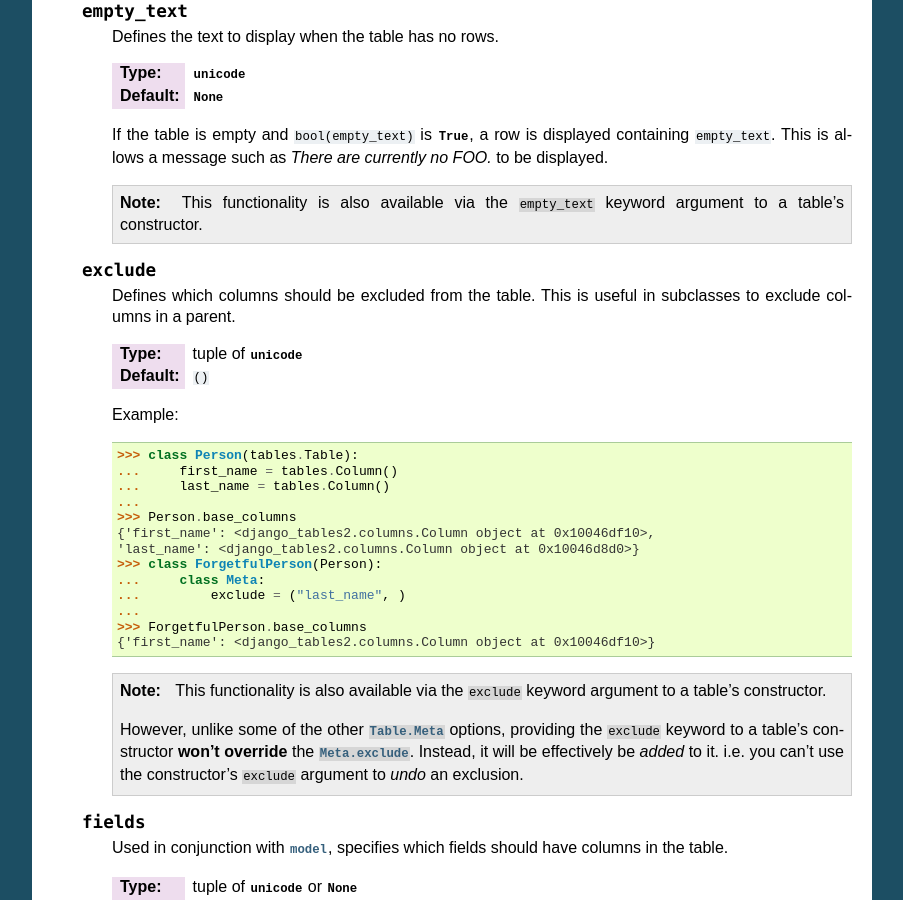
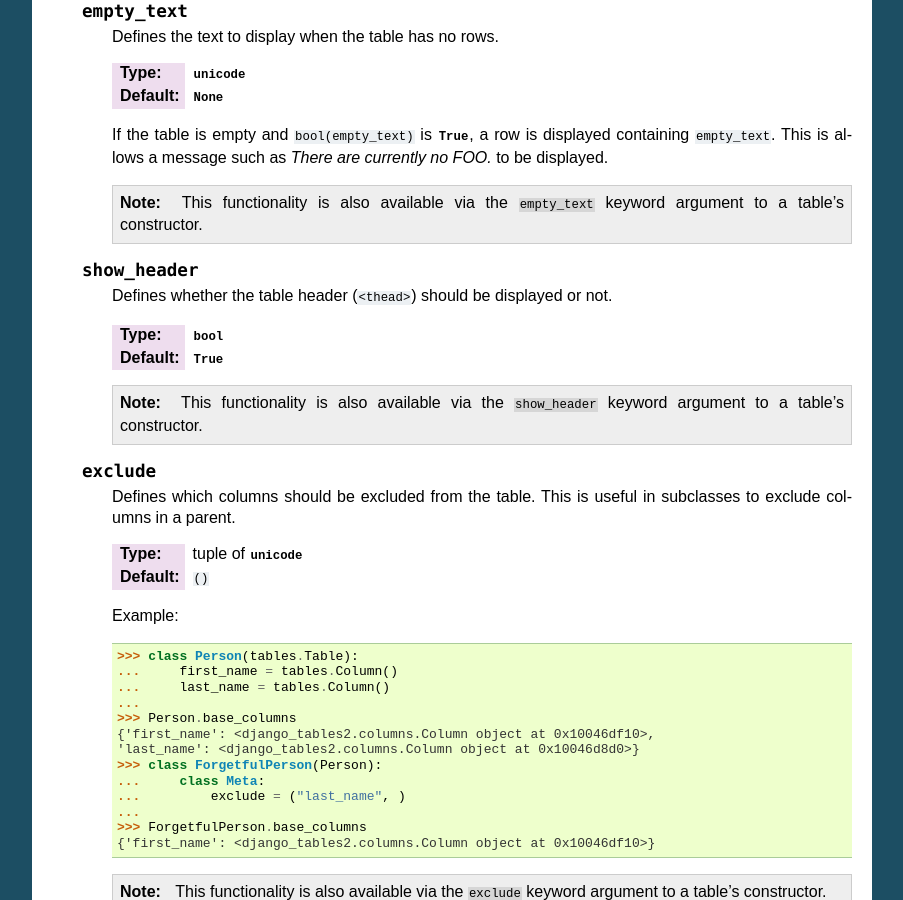
Before and after one commit to jieter/django-tables2, a Sphinx documentation site: the page built from docs/pages/api-reference.rst, in a window 1280 px wide and 900 px high, scrolled down 1407 px. Shown: the whole window, without its empty margins (198-1101 px from the left). Built offline with Sphinx 7.4.7, drawn with Linux system fonts in a browser that asks for light colours; some of the changed text lies outside the part shown.

Commit message:
Re-add show_header docs to api-reference

```diff
--- a/docs/pages/api-reference.rst
+++ b/docs/pages/api-reference.rst
@@ -86,6 +86,19 @@ API Reference
 
             This functionality is also available via the ``empty_text`` keyword
             argument to a table's constructor.
+
+    .. attribute:: show_header
+
+        Defines whether the table header (``<thead>``) should be displayed or
+        not.
+
+        :type: `bool`
+        :default: `True`
+
+        .. note::
+
+            This functionality is also available via the ``show_header``
+            keyword argument to a table's constructor.
 
     .. attribute:: exclude
 
```
